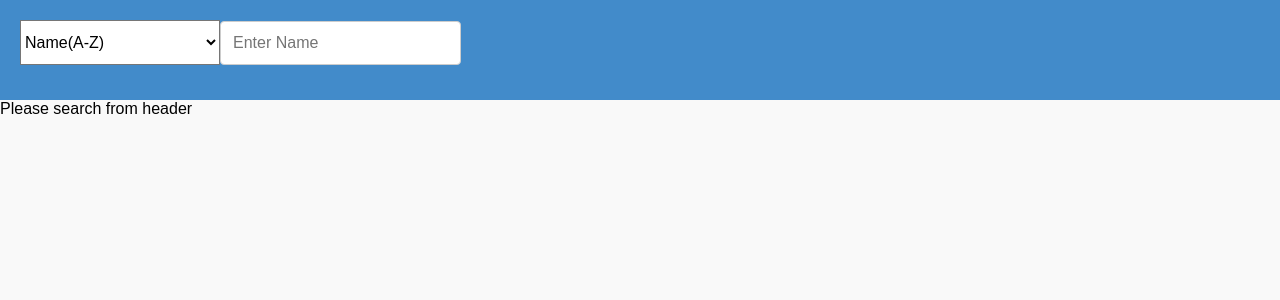
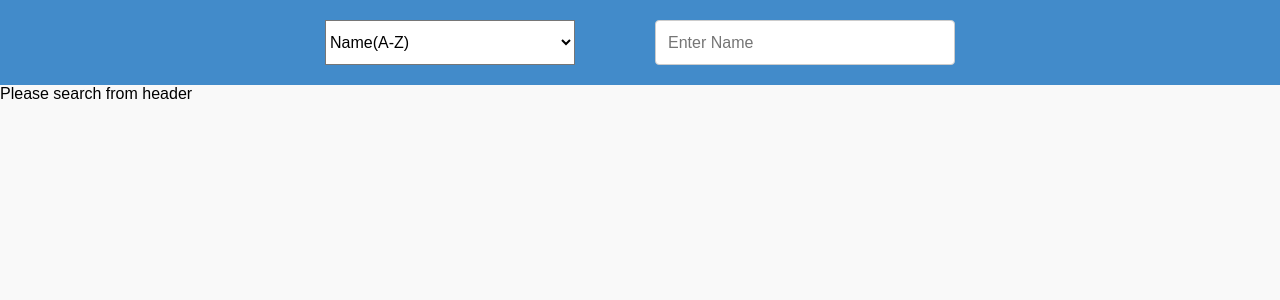
Before and after one commit to deepaksisodiya/search-github-users, a React (Create React App) app: page / in a window 1280 px wide. Shown: the top 300 px of the page. Built offline with nearby package versions, Linux system fonts and the light colour scheme.

Commit message:
style the form

```diff
--- a/src/Container/Header/Header.css
+++ b/src/Container/Header/Header.css
@@ -1,6 +1,7 @@
 .Header {
+  display: flex;
+  justify-content: center;
   background-color: #428bca;
-  height: 60px;
   padding: 20px;
   color: white;
 }
@@ -12,11 +13,18 @@
   font-size: 16px;
   background-color: white;
   padding: 12px 20px 12px 12px;
+  width: 300px;
 }
 
 .sort-input {
   height: 45px;
-  width: 200px;
+  width: 250px;
   background-color: white;
   font-size: 16px;
 }
+
+.form {
+  min-width: 630px;
+  display: flex;
+  justify-content: space-between;
+}
--- a/src/Container/Header/index.js
+++ b/src/Container/Header/index.js
@@ -28,7 +28,7 @@ export default class Header extends Component {
 
     return (
       <header className="Header">
-        <form>
+        <form className="form">
           <select
             value={sortValue}
             onChange={this.handleChange}
```
